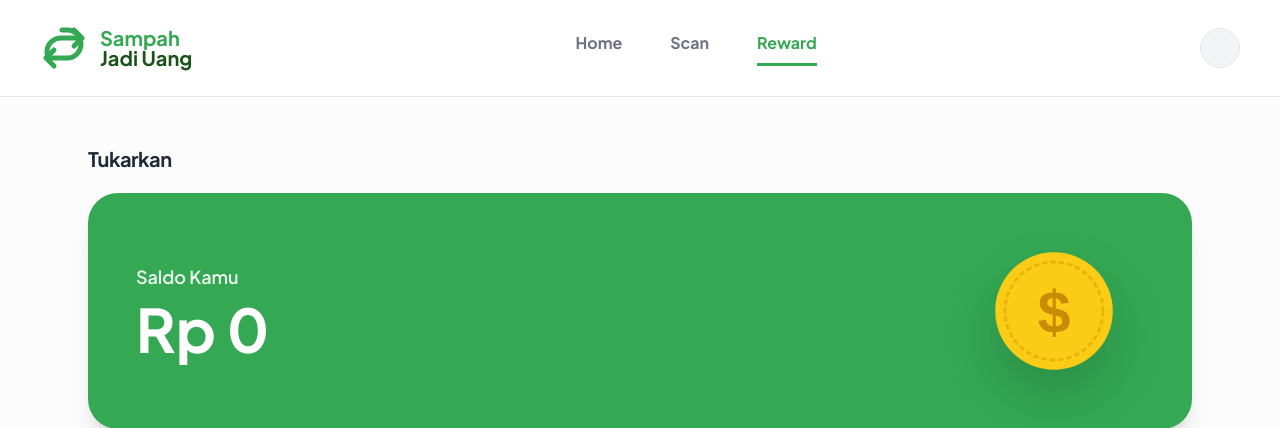
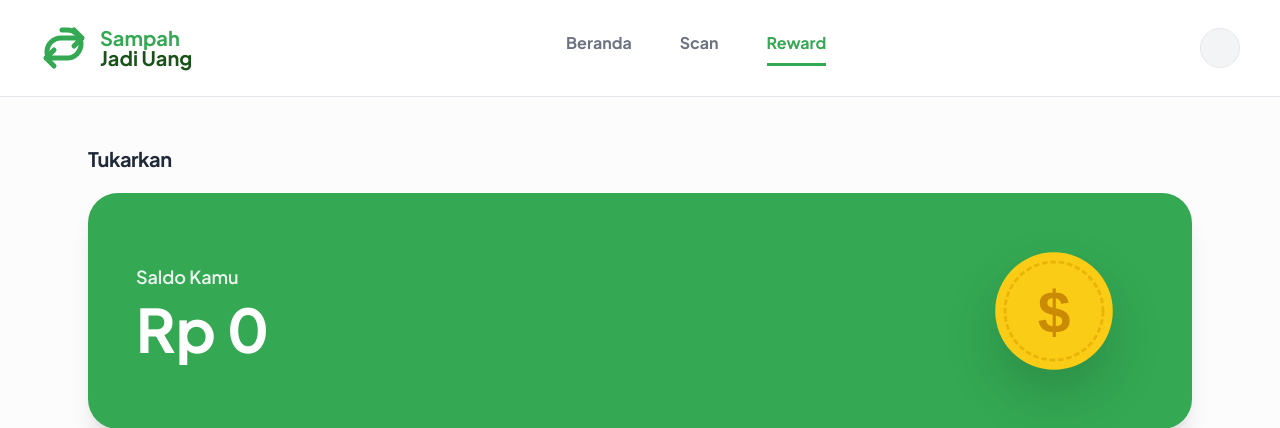
Before and after one commit to sabreennt/Trash2Power, a PHP site: page /reward.php in a window 1280 px wide. Shown: the top 428 px of the page. Run offline with PHP 8.4, Linux system fonts and the light colour scheme; data that the repository does not hold is empty; some libraries are stand-ins or nearby versions.

Commit message:
Update reward.php

```diff
--- a/reward.php
+++ b/reward.php
@@ -70,7 +70,7 @@ if (!$conn->connect_error) {
             </div>
 
             <div class="flex gap-12 font-bold text-gray-500">
-                <a href="home.php" class="hover:text-green-600 transition">Home</a>
+                <a href="home.php" class="hover:text-green-600 transition">Beranda</a>
                 <a href="scan.php" class="hover:text-green-600 transition">Scan</a>
                 <a href="reward.php" class="nav-active pb-2">Reward</a>
             </div>
```
